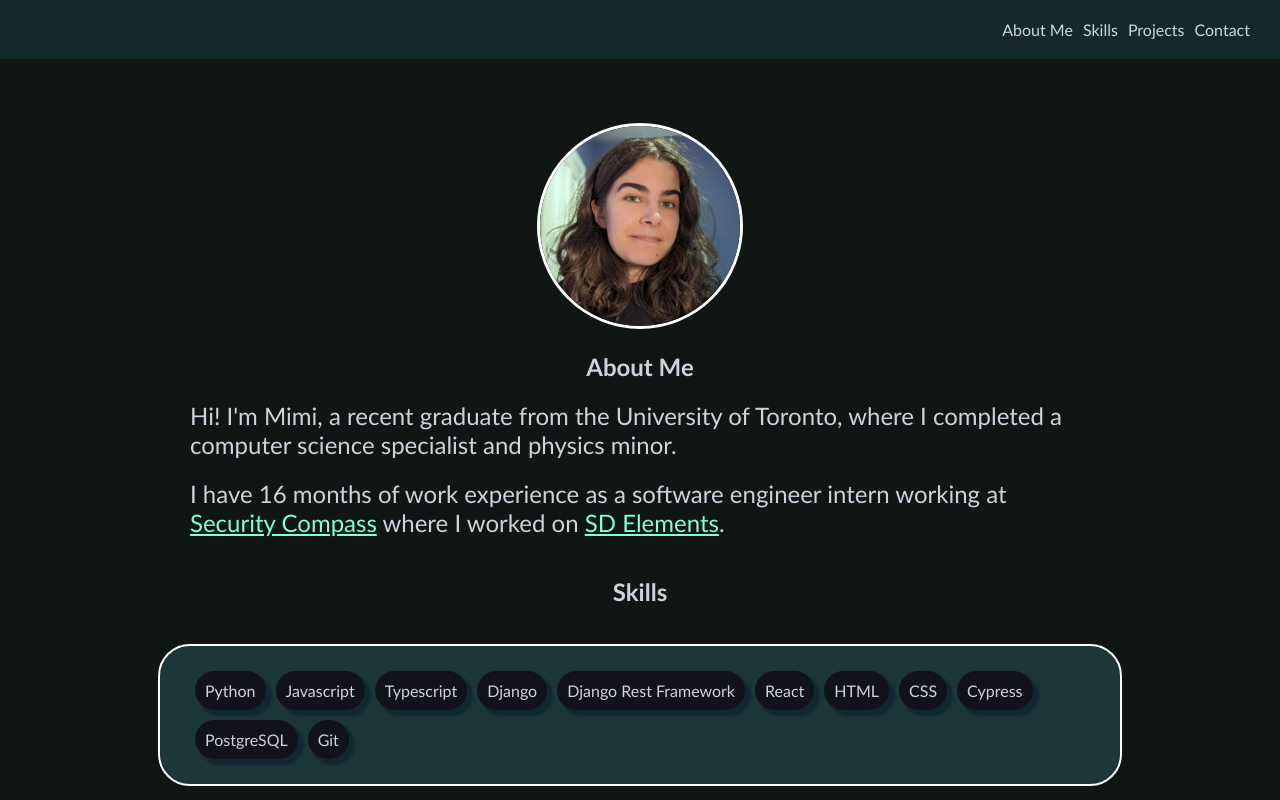
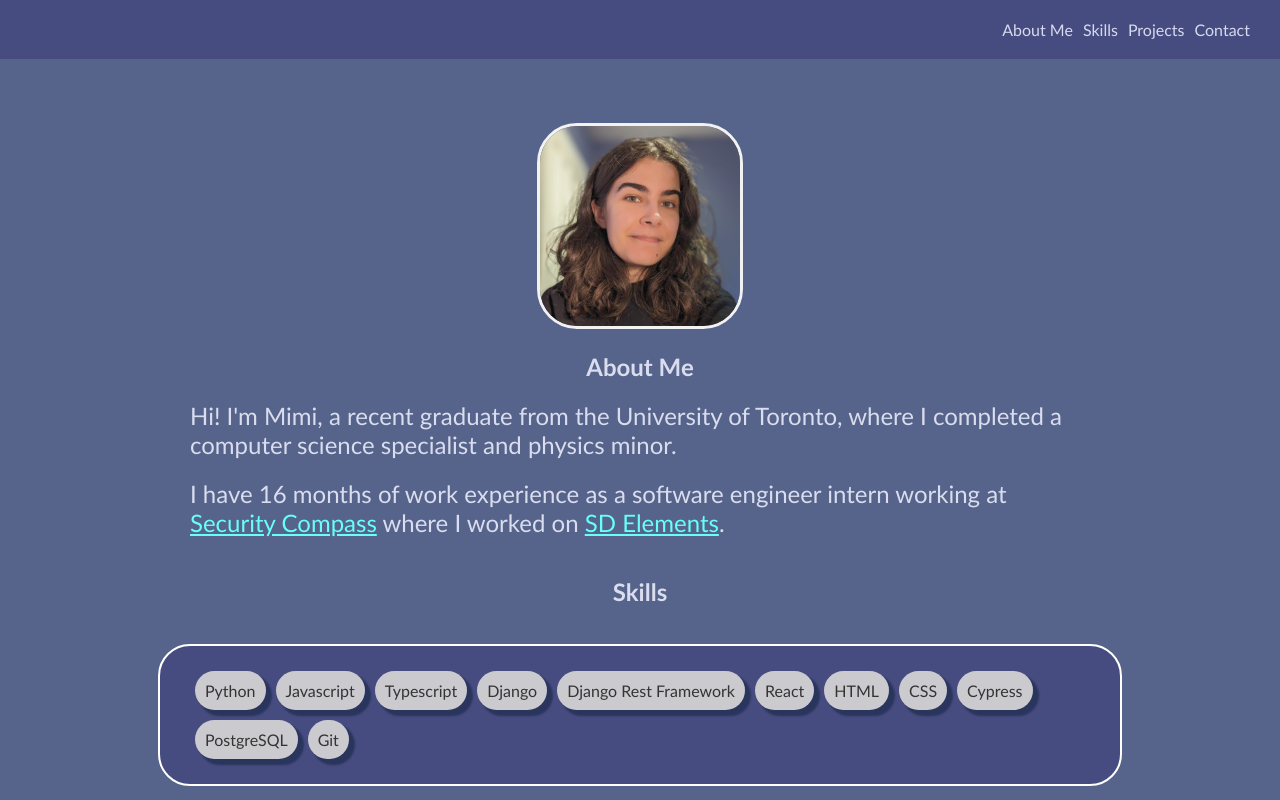
Before and after one commit to mdamnjan/mdamnjan.github.io, a React (Create React App) app: page / in a window 1280 px wide. Shown: the top 800 px of the page. Built offline with nearby package versions, Linux system fonts and the light colour scheme.

Commit message:
Add purple theme

```diff
--- a/src/App.css
+++ b/src/App.css
@@ -1,13 +1,13 @@
 :root {
-  --background-color: #101613 ;
-  --footer-color: #15292a;
+  --background-color: #56638A ;
+  --footer-color: #464c80;
   --box-shadow-color: rgba(0, 19, 40, .4);
   --text-color: #eff1ffdb;
-  --button-color: rgb(18, 19, 26);
+  --button-color: rgb(203, 203, 207);
   --hover-color: aquamarine;
   --border-color: white;
-  --project-background-color: #1C3738;
-  --link-color: aquamarine;
+  --project-background-color: #464c80;
+  --link-color: rgb(103, 255, 247);
   --icon-link-color: rgb(245, 245, 245);
   --border-radius: 30px;
 }
@@ -47,9 +47,10 @@ button {
 img {
   height: 200px;
   width: 200px;
-  border-radius: 50%;
+  border-radius: 40px;
   object-fit: cover;
   border: 3px solid var(--border-color);
+  filter: contrast(0.9)
 }
 
 nav > a {
--- a/src/App.js
+++ b/src/App.js
@@ -10,7 +10,7 @@ function App() {
         <NavBar />
       </header>
       <section id="about-me">
-        <img alt="Headshot of Mimi Damnjanovic" src="/profile_pic.jpg" />
+        <img alt="Headshot of Mimi Damnjanovic" src="/profile_pic_edited.jpg" />
         <h1>About Me</h1>
         <p>
           Hi! I'm Mimi, a recent graduate from the University of Toronto, where
--- a/src/components/Skills/Skills.css
+++ b/src/components/Skills/Skills.css
@@ -1,6 +1,7 @@
 .skill {
   background-color: var(--button-color);
   border-radius: 40px;
+  color: rgba(29, 26, 26, 0.857);
   padding: 10px;
   margin: 5px;
   display: inline-block;
```
Also changed, not shown: public/profile_pic_edited.jpg (added).
